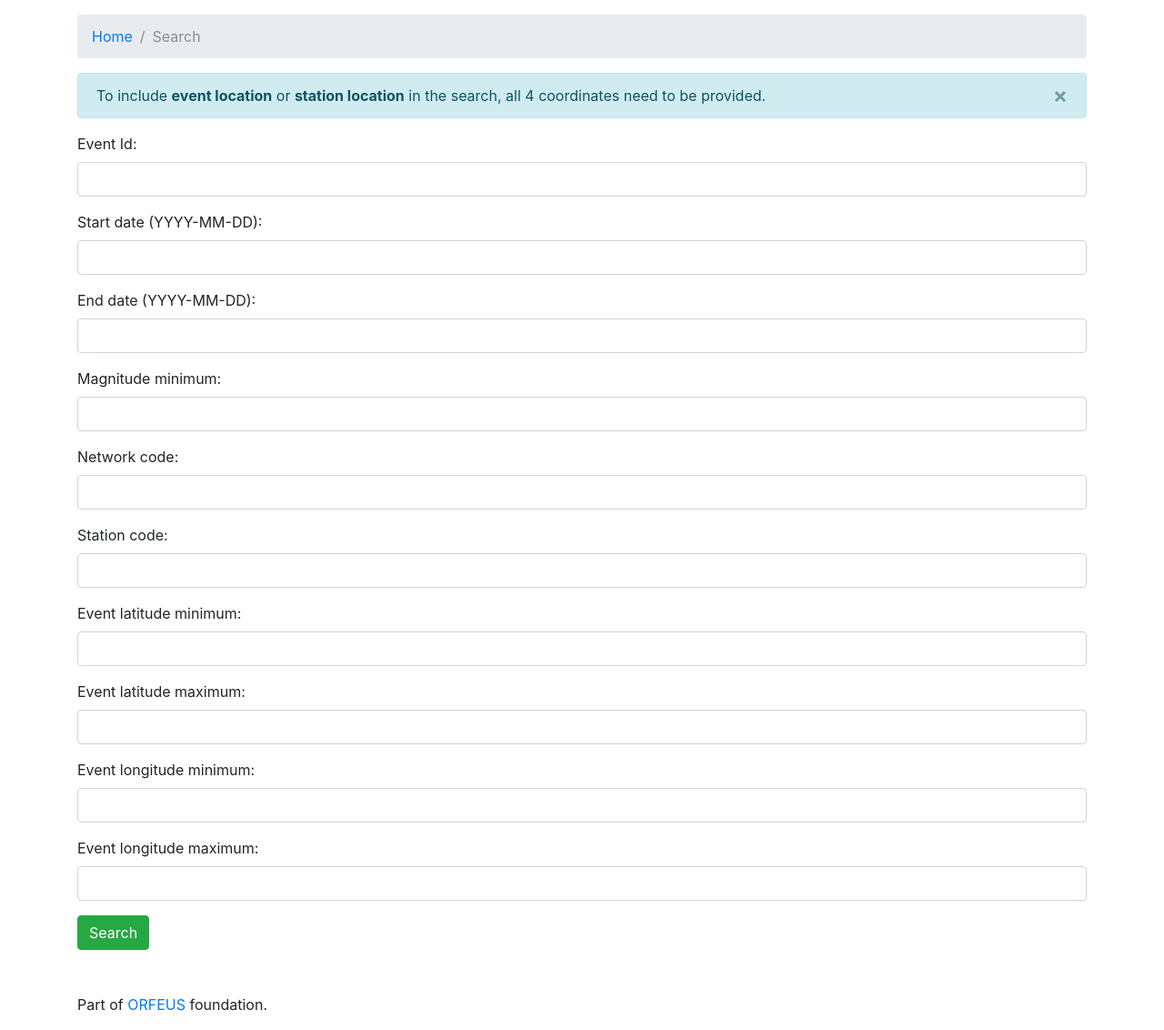
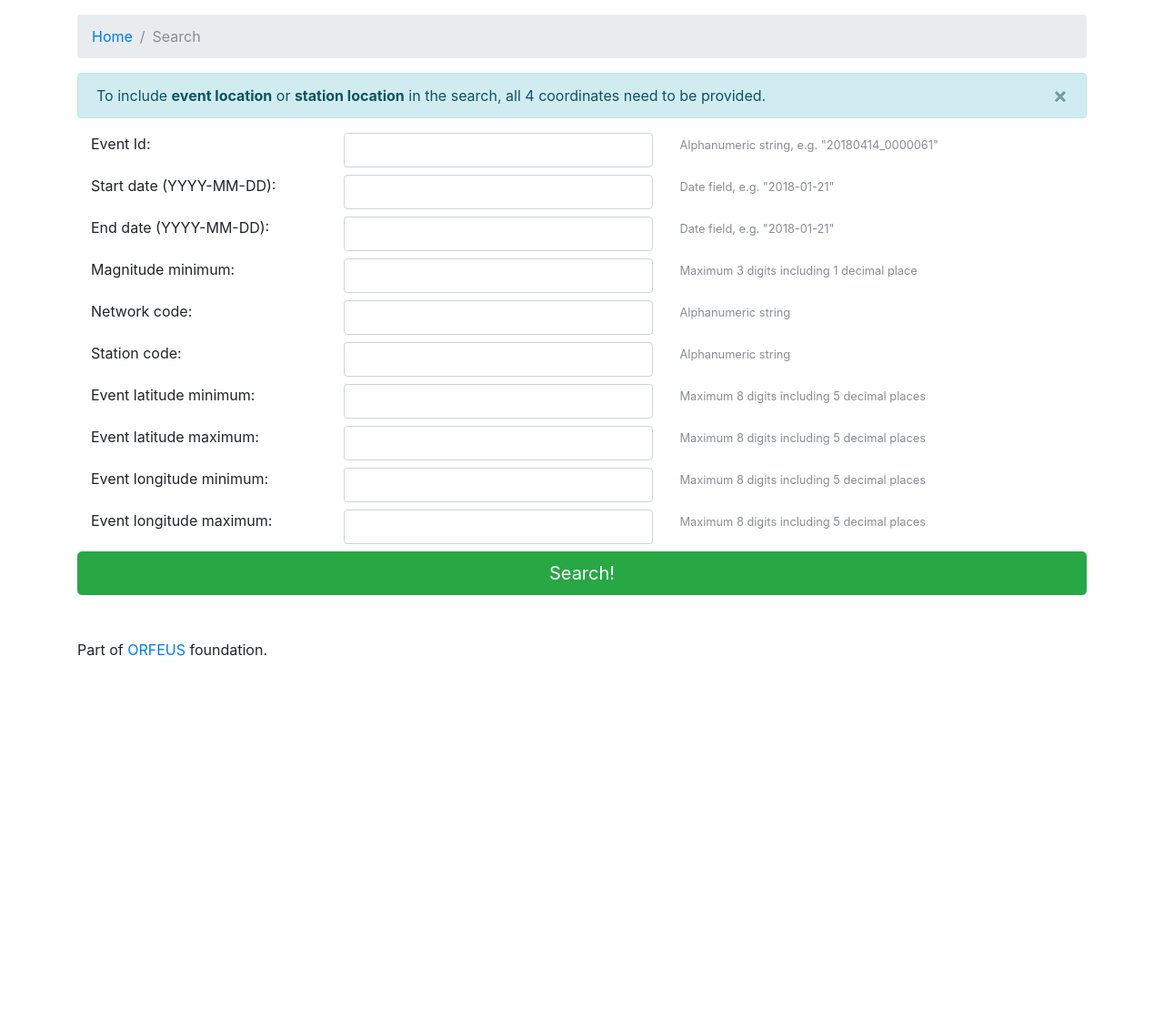
Before and after one commit to EIDA/rrsm, a Django app: a page that uses src/rrsm/templates/search.html in a window 1280 px wide. Shown: the part 64-1196 px from the top of the page at 91% size. After the commit the page ends 785 px from the top, so only its background shows below. Run offline with Django 3.2, Linux system fonts and the light colour scheme; parts of the project's set-up code (start-up, migrations or seed data) failed here and were passed over; some libraries are stand-ins or nearby versions.

Commit message:
Issue #2 UI related tweaks

```diff
--- a/src/rrsm/rrsmi/forms.py
+++ b/src/rrsm/rrsmi/forms.py
@@ -29,6 +29,18 @@ class SearchEventsForm(forms.ModelForm):
             'event_lon_min': 'Event longitude minimum',
             'event_lon_max': 'Event longitude maximum',
         }
+        help_texts = {
+            'event_id': 'Alphanumeric string, e.g. "20180414_0000061"',
+            'date_start': 'Date field, e.g. "2018-01-21"',
+            'date_end': 'Date field, e.g. "2018-01-21"',
+            'magnitude_min': 'Maximum 3 digits including 1 decimal place',
+            'network_code': 'Alphanumeric string',
+            'station_code': 'Alphanumeric string',
+            'event_lat_min': 'Maximum 8 digits including 5 decimal places',
+            'event_lat_max': 'Maximum 8 digits including 5 decimal places',
+            'event_lon_min': 'Maximum 8 digits including 5 decimal places',
+            'event_lon_max': 'Maximum 8 digits including 5 decimal places',
+        }
 
 
 class SearchPeakMotionsForm(forms.ModelForm):
@@ -45,6 +57,12 @@ class SearchPeakMotionsForm(forms.ModelForm):
             'pga_max': 'PGA maximum [cm/s^2]',
             'pgv_min': 'PGV minimum [cm/s]',
             'pgv_max': 'PGV maximum [cm/s]',
+        }
+        help_texts = {
+            'pga_min': 'Maximum 10 digits including 5 decimal places',
+            'pga_max': 'Maximum 10 digits including 5 decimal places',
+            'pgv_min': 'Maximum 10 digits including 5 decimal places',
+            'pgv_max': 'Maximum 10 digits including 5 decimal places',
         }
 
 
@@ -73,3 +91,14 @@ class SearchCombinedForm(forms.ModelForm):
             'stat_lon_min': 'Station longitude minimum',
             'stat_lon_max': 'Station longitude maximum',
         }
+        help_texts = {
+            'magnitude_min': 'Maximum 3 digits including 1 decimal place',
+            'pga_min': 'Maximum 10 digits including 5 decimal places',
+            'pga_max': 'Maximum 10 digits including 5 decimal places',
+            'pgv_min': 'Maximum 10 digits including 5 decimal places',
+            'pgv_max': 'Maximum 10 digits including 5 decimal places',
+            'stat_lat_min': 'Maximum 8 digits including 5 decimal places',
+            'stat_lat_max': 'Maximum 8 digits including 5 decimal places',
+            'stat_lon_min': 'Maximum 8 digits including 5 decimal places',
+            'stat_lon_max': 'Maximum 8 digits including 5 decimal places',
+        }
--- a/src/rrsm/rrsmi/models.py
+++ b/src/rrsm/rrsmi/models.py
@@ -26,16 +26,16 @@ class SearchEvent(models.Model):
         max_length=STRING_LENGTH_SHORT, blank=True
     )
     event_lat_min = models.DecimalField(
-        max_digits=6, decimal_places=3, blank=True
+        max_digits=8, decimal_places=5, blank=True
     )
     event_lat_max = models.DecimalField(
-        max_digits=6, decimal_places=3, blank=True
+        max_digits=8, decimal_places=5, blank=True
     )
     event_lon_min = models.DecimalField(
-        max_digits=6, decimal_places=3, blank=True
+        max_digits=8, decimal_places=5, blank=True
     )
     event_lon_max = models.DecimalField(
-        max_digits=6, decimal_places=3, blank=True
+        max_digits=8, decimal_places=5, blank=True
     )
 
     class Meta:
@@ -77,16 +77,16 @@ class SearchCombined(models.Model):
         max_digits=10, decimal_places=5, blank=True
     )
     stat_lat_min = models.DecimalField(
-        max_digits=6, decimal_places=3, blank=True
+        max_digits=8, decimal_places=5, blank=True
     )
     stat_lat_max = models.DecimalField(
-        max_digits=6, decimal_places=3, blank=True
+        max_digits=8, decimal_places=5, blank=True
     )
     stat_lon_min = models.DecimalField(
-        max_digits=6, decimal_places=3, blank=True
+        max_digits=8, decimal_places=5, blank=True
     )
     stat_lon_max = models.DecimalField(
-        max_digits=6, decimal_places=3, blank=True
+        max_digits=8, decimal_places=5, blank=True
     )
 
     class Meta:
--- a/src/rrsm/templates/includes/form.html
+++ b/src/rrsm/templates/includes/form.html
@@ -8,9 +8,13 @@
   </div>
 {% endif %}
 
+<div class="container">
   {% for field in form %}
-  <div class="form-group">
+  <div class="row mb-2">
+    <div class="col-3">
       {{ field.label_tag }}
+    </div>
+    <div class="col-4">
       {% if form.is_bound %}
         {% render_field field class=field|input_class %}
         {% for error in field.errors %}
@@ -21,10 +25,14 @@
       {% else %}
         {% render_field field class=field|input_class %}
       {% endif %}
+    </div>
+    <div class="col">
       {% if field.help_text %}
       <small class="form-text text-muted">
         {{ field.help_text|safe }}
       </small>
       {% endif %}
     </div>
+  </div>
   {% endfor %}
+</div>
--- a/src/rrsm/templates/search.html
+++ b/src/rrsm/templates/search.html
@@ -18,6 +18,6 @@
 <form method="post" enctype="multipart/form-data">
   {% csrf_token %}
   {% include 'includes/form.html' %}
-  <button type="submit" class="btn btn-success">Search</button>
+  <button type="submit" class="btn btn-success btn-lg btn-block">Search!</button>
 </form>
 {% endblock %}
```
Lines whose indentation alone changed are shown as unchanged.
